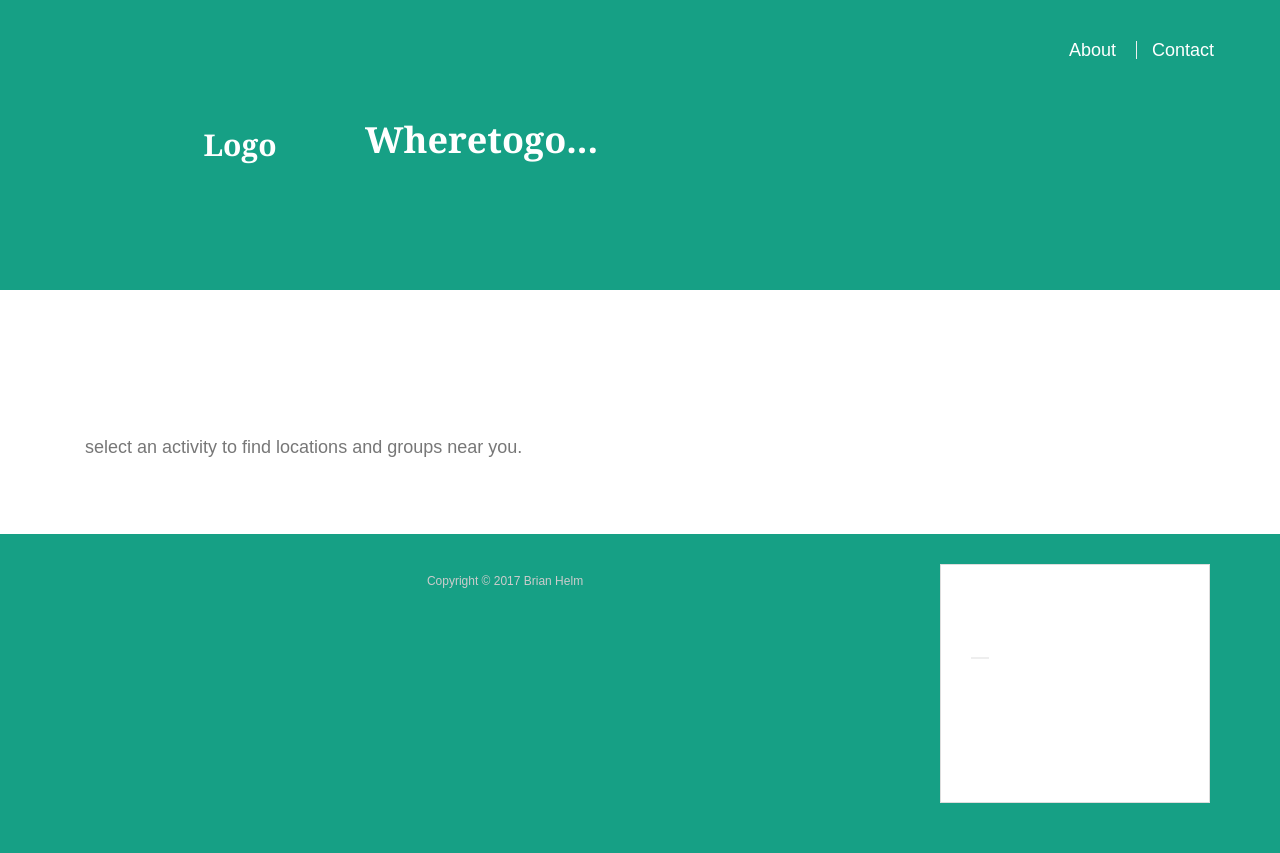
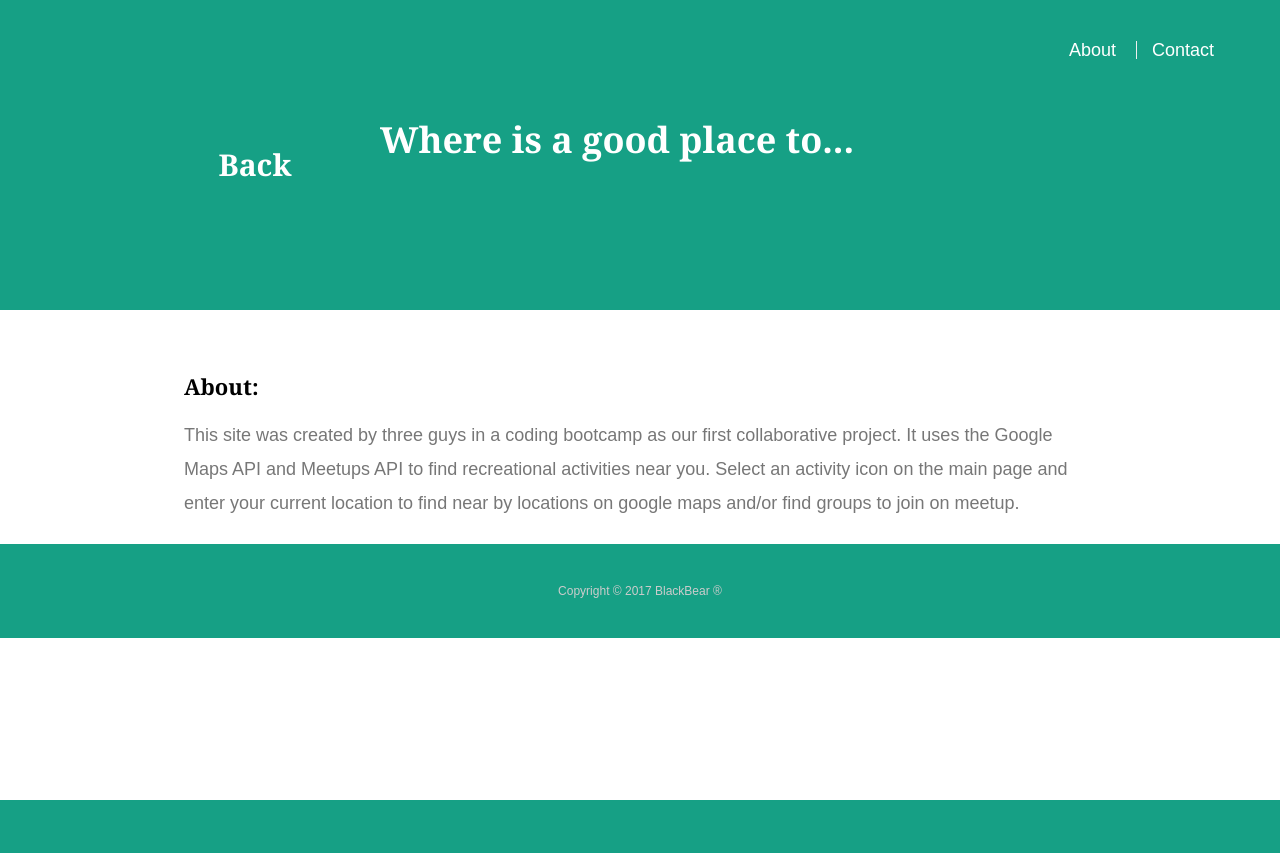
Before and after one commit to BlackBearProject1/Project1, a PHP site: page /about.html in a window 1280 px wide. After the commit the page ends 800 px from the top, so only its background shows below. Run offline with PHP 8.4, Linux system fonts and the light colour scheme; some libraries are stand-ins or nearby versions; grey boxes are pictures that could not be loaded.

Commit message:
about.html, contact.html, choose.css, style.css

```diff
--- a/about.html
+++ b/about.html
@@ -1,60 +1,48 @@
 <!DOCTYPE html>
-
 <html lang="en-us">
-
   <head>
     <meta charset="UTF-8">
-  <meta name="viewport" content="width=device-width, initial-scale=1">
-  <title>Title | Wheretogo</title>
-  <link rel="stylesheet" type="text/css" href="assets/css/reset.css">
+    <script src="https://cdnjs.cloudflare.com/ajax/libs/jquery/3.2.1/jquery.min.js"></script>
+    <meta name="viewport" content="width=device-width, initial-scale=1"> <!-- set view to fit screen-->
+    <title>Where is a good place to...</title> <!-- title goes here-->
+    <link rel="stylesheet" type="text/css" href="assets/css/reset.css"> <!--css reset file link -->
     <link rel="stylesheet" href="https://maxcdn.bootstrapcdn.com/bootstrap/3.3.7/css/bootstrap.min.css" integrity="sha384-BVYiiSIFeK1dGmJRAkycuHAHRg32OmUcww7on3RYdg4Va+PmSTsz/K68vbdEjh4u" crossorigin="anonymous">
-  <link rel="stylesheet" type="text/css" href="assets/css/style.css">
+    <link rel="stylesheet" type="text/css" href="assets/css/style.css"> <!--css file link -->
     <link rel="stylesheet" href="assets/css/choose.css">
+    <script src="assets/javascript/choose.js"></script>
   </head>
 
   <body>
+<style> h5{color:black;}</style>
+    <header id="masthead"> <!-- header -->
 
-  <header id="masthead"> <!-- header -->
-    <div class="container">
-      <a href="index.html" id="logo">Logo</a><!-- logo -->
-      <h1>  Wheretogo...</h1> <!-- title -->
+      <div class="container1">
+        <a href="index.html" id="logo">Back</a><!-- logo and return home-->
+        <h1>Where is a good place to...</h1> <!-- title -->
+
         <d1> <!-- divider -->
           <nav>
-        <a href="index.html">About</a>
+            <a href="about.html">About</a>
             <a href="contact.html">Contact</a>
           </nav>
         </d1>
       </div>
-  </header> <!--end -->
 
-  <div id="main-container" class="container"> <!--main container for picture=buttons -->
-    <section class="main-section">
-      <h1>About</h1> <!-- user prompt / instruction -->
-      <div class="row"> <!-- picture=buttons -->
-      <p>
-        select an activity to find locations and groups near you.
-      </p>
-      </div>
+    </header> <!--end header-->
 
-    </section>
+    <div class="container2 about-container">
+      <h5> About: </h5>
 
+        <p> This site was created by three guys in a coding bootcamp as our first collaborative project. It uses the Google Maps API and Meetups API to find recreational activities near you. Select an activity icon on the main page and enter your current location to find near by locations on google maps and/or find groups to join on meetup. </p>
 
     </div>
 
     <footer>
-    <div class="container">
-      Copyright &copy; 2017 Brian Helm
-        <section class="sidebar">
-      <div id="connect">
-        <h2>Contact</h2>
-
-        <a href="https://github.com/BrHelm"><img src="assets/images/github-128.png" class="social" alt="GitHub" /></a>
-        <a href="https://www.linkedin.com/in/brian-helm-006154142/"><img src="assets/images/linkedin-128.png" class="social" alt="LinkedIn" /></a>
-        <a href="https://stackoverflow.com/users/8316305/brhelm"><img src="assets/images/stackoverflow-128.png" class="social" alt="Stack Overflow" /></a>
-      </div>
-    </section>
+      <div class="container3"> <!--container div for footer -->
+      Copyright &copy; 2017 BlackBear &reg;
       </div>
     </footer>
+
   </body>
 
 </html>
--- a/assets/css/choose.css
+++ b/assets/css/choose.css
@@ -137,6 +137,14 @@ nav a:first-child {
     z-index: 4;
     margin-left: 30px;
 }
+.container2 {
+  width: 100%;
+  max-width: 960px;
+  margin: 0 auto;
+  clear: both;
+  z-index: 1;
+  padding: 24px;
+  }
 .container3 {
   width: 100%;
   margin: 0 auto;
--- a/assets/css/style.css
+++ b/assets/css/style.css
@@ -148,6 +148,14 @@ h3 {
   font-size: 22px;
 }
 
+h5{
+  font-size: 22px;
+  font-family: Georgia, Times, "Times New Roman", sans-serif;
+  font-weight: 700;
+  color:black;
+  margin-right: 190px;
+  margin-bottom: 20px;
+}
 /* header */
 
 #masthead {
```
Also changed, not shown: contact.html (+14 -22 lines). Lines whose indentation alone changed are shown as unchanged.
